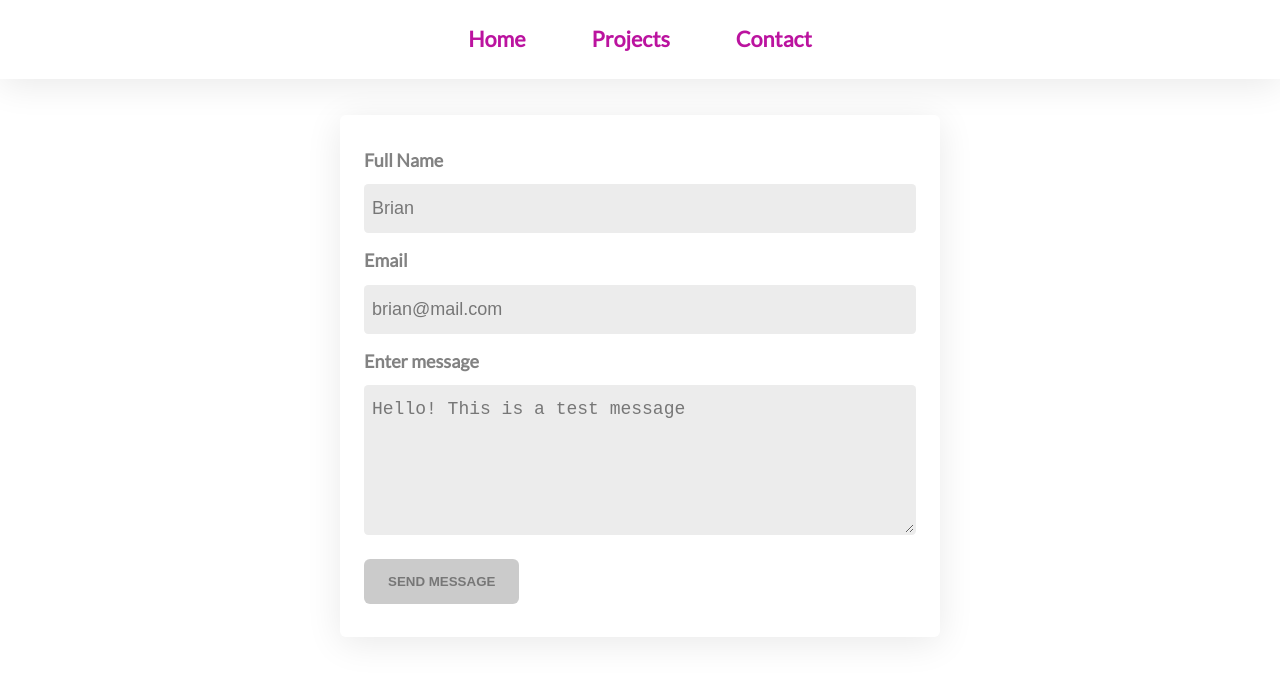
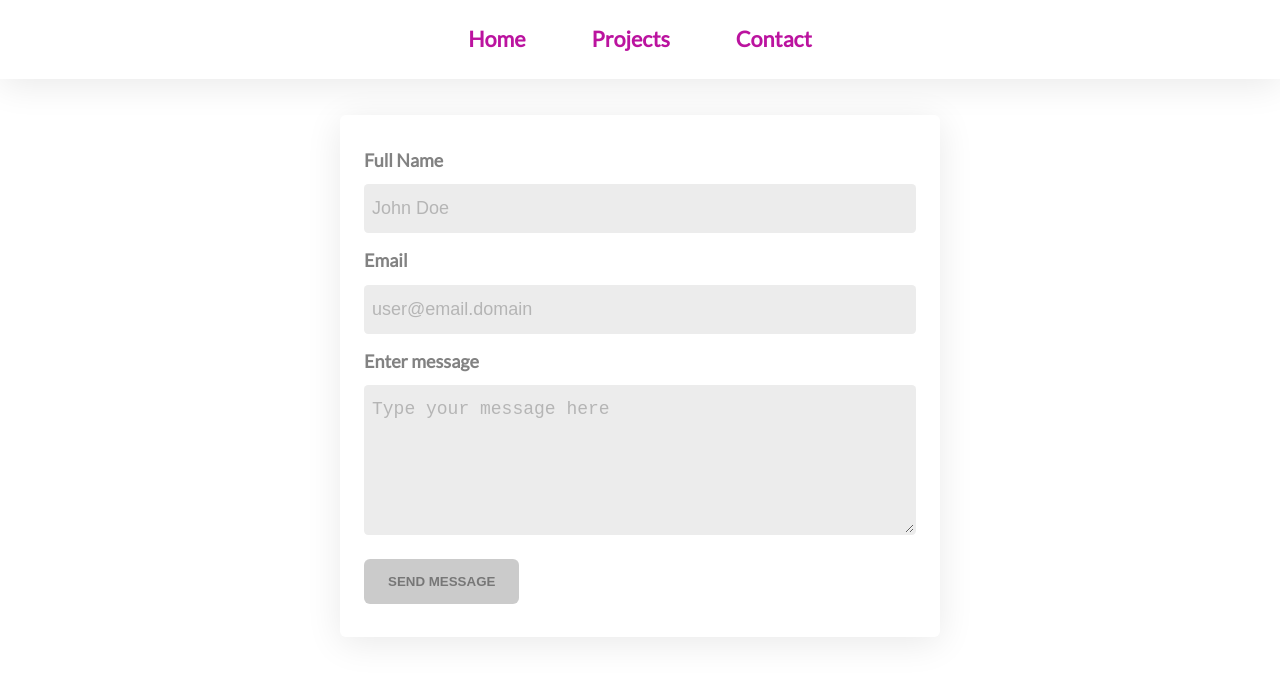
Before and after one commit to briantuju/portfolio, a Next.js app: page /contact in a window 1280 px wide. Shown: the top 678 px of the page. Built offline with nearby package versions, Linux system fonts and the light colour scheme; no server answers.

Commit message:
Update contact request implementation

```diff
--- a/components/formik/TextInput.js
+++ b/components/formik/TextInput.js
@@ -18,8 +18,6 @@ const TextInput = ({
   const [field, meta] = useField(props);
   const showErr = meta.touched && meta.error ? true : false;
 
-  const randomNum = Math.random() * 100;
-
   return (
     <div className="form__group">
       <label className="form__label" htmlFor={props.id || props.name}>
@@ -28,11 +26,10 @@ const TextInput = ({
 
       <input
         className={`form__input${edit ? "--edit" : ""} border ${
-          showErr ? " border--danger shadow--none " : ""
+          showErr ? " border--danger" : ""
         } ${className ? className : ""}`}
         type={type}
         title={edit ? "Click to edit" : ""}
-        data-pwd-id={type === "password" && randomNum.toString()}
         id={props.id ? props.id : props.name}
         {...field}
         {...props}
--- a/pages/contact.js
+++ b/pages/contact.js
@@ -1,20 +1,20 @@
 /* eslint-disable react/prop-types */
 import Head from "next/head";
+import { useState } from "react";
 import { Form, Formik } from "formik";
+import { fetcher } from "../lib/api";
+import { env } from "../utils/constants";
 import schemas, { objSchema } from "../utils/schemas";
-import { fetcher } from "../lib/api";
 import TextAreaInput from "../components/formik/TextAreaInput";
 import TextInput from "../components/formik/TextInput";
 import Button from "../components/Button";
 
-const ContactForm = ({ handleSubmit }) => {
+const ContactForm = ({ handleSubmit, formState }) => {
+  const { msg, error } = formState;
+
   return (
     <Formik
-      initialValues={{
-        name: "Brian",
-        email: "brian@mail.com",
-        comment: "Hello! This is a test message",
-      }}
+      initialValues={{ name: "", email: "", comment: "" }}
       validationSchema={objSchema({
         email: schemas.email,
         name: schemas.name,
@@ -24,20 +24,44 @@ const ContactForm = ({ handleSubmit }) => {
     >
       {(formik) => (
         <Form className="contact-form">
-          <TextInput label="Full Name" name="name" />
+          <TextInput
+            label="Full Name"
+            name="name"
+            placeholder="John Doe"
+            disabled={
+              formik.isSubmitting || (formik.submitCount >= 1 && !error)
+            }
+          />
 
-          <TextInput label="Email" name="email" type="email" />
+          <TextInput
+            label="Email"
+            name="email"
+            placeholder="user@email.domain"
+            type="email"
+            disabled={
+              formik.isSubmitting || (formik.submitCount >= 1 && !error)
+            }
+          />
 
           <TextAreaInput
             label="Enter message"
             placeholder="Type your message here"
             name="comment"
+            disabled={
+              formik.isSubmitting || (formik.submitCount >= 1 && !error)
+            }
           />
+
+          {msg && !error && <p className="contact-form-msg">{msg}</p>}
+          {msg && error && <p className="contact-form-msg-err">{msg}</p>}
 
           <Button
             type="submit"
             isLoading={formik.isSubmitting}
-            disabled={!(formik.isValid && formik.dirty)}
+            disabled={
+              !(formik.isValid && formik.dirty) ||
+              (formik.submitCount >= 1 && !error)
+            }
           >
             Send message
           </Button>
@@ -48,12 +72,16 @@ const ContactForm = ({ handleSubmit }) => {
 };
 
 export default function Contact() {
+  const [formState, setFormState] = useState({ msg: null, error: false });
+
   const handleContactReq = async (values) => {
     try {
-      const data = await fetcher("/api", values, "POST");
-      console.log(data);
+      setFormState({ msg: null, error: false });
+      const data = await fetcher(env.apiUrl + "contact", values, "POST");
+
+      setFormState({ msg: data.msg });
     } catch (error) {
-      console.log(error);
+      setFormState({ msg: error.message, error: true });
     }
   };
 
@@ -63,7 +91,7 @@ export default function Contact() {
         <title>Contact</title>
       </Head>
 
-      <ContactForm handleSubmit={handleContactReq} />
+      <ContactForm handleSubmit={handleContactReq} formState={formState} />
     </div>
   );
 }
--- a/styles/_utils.scss
+++ b/styles/_utils.scss
@@ -20,3 +20,17 @@
     color: var.$color-green;
   }
 }
+
+// Border
+.border {
+  border: var.$border-small;
+
+  // Border modifiers
+  &--danger {
+    border-color: var.$color-red;
+  }
+
+  &--success {
+    border-color: var.$color-green;
+  }
+}
--- a/styles/pages/_contact.scss
+++ b/styles/pages/_contact.scss
@@ -16,6 +16,11 @@
     max-width: max-content;
     border-radius: var.$brad-small;
     background-color: lighten(var.$color-light, 2);
+
+    &-err {
+      @extend .contact-form-msg;
+      color: var.$color-red;
+    }
   }
 
   .form__label {
```
Also changed, not shown: 1 other file (tests, documents, lock files or other folders).
